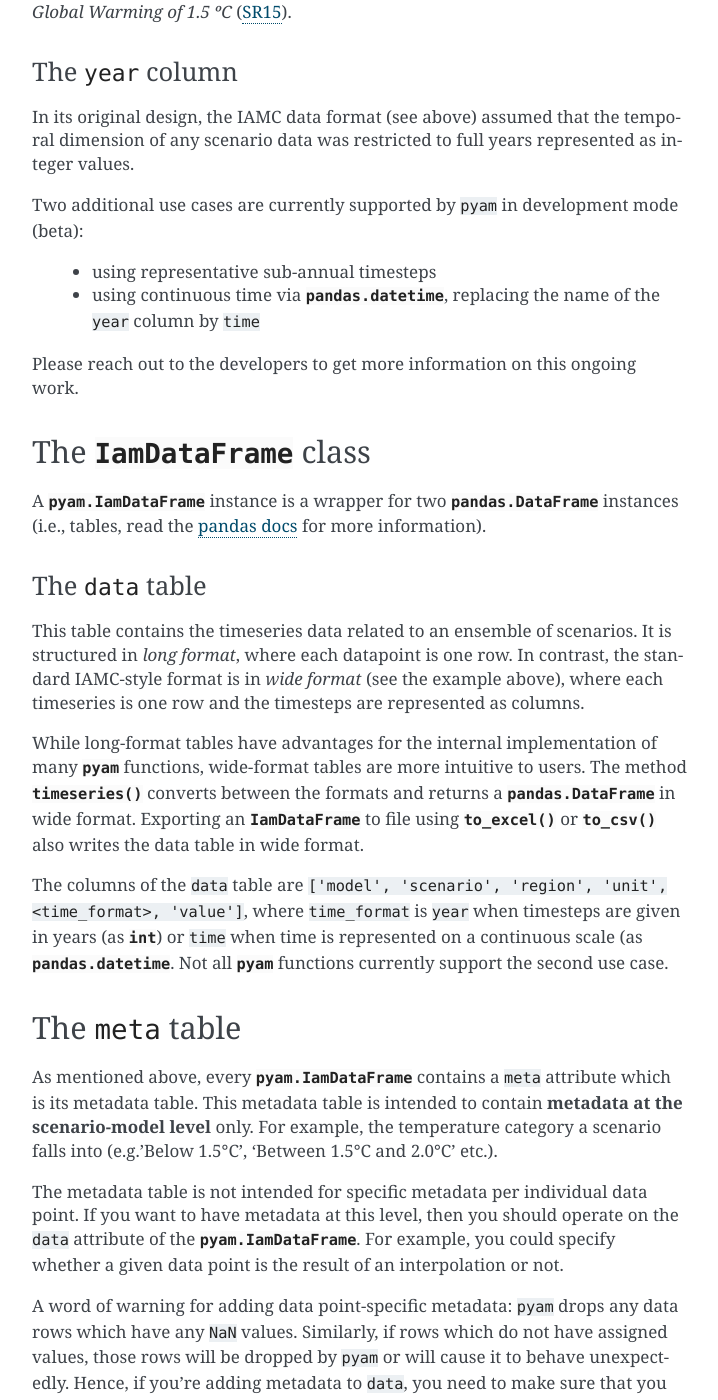
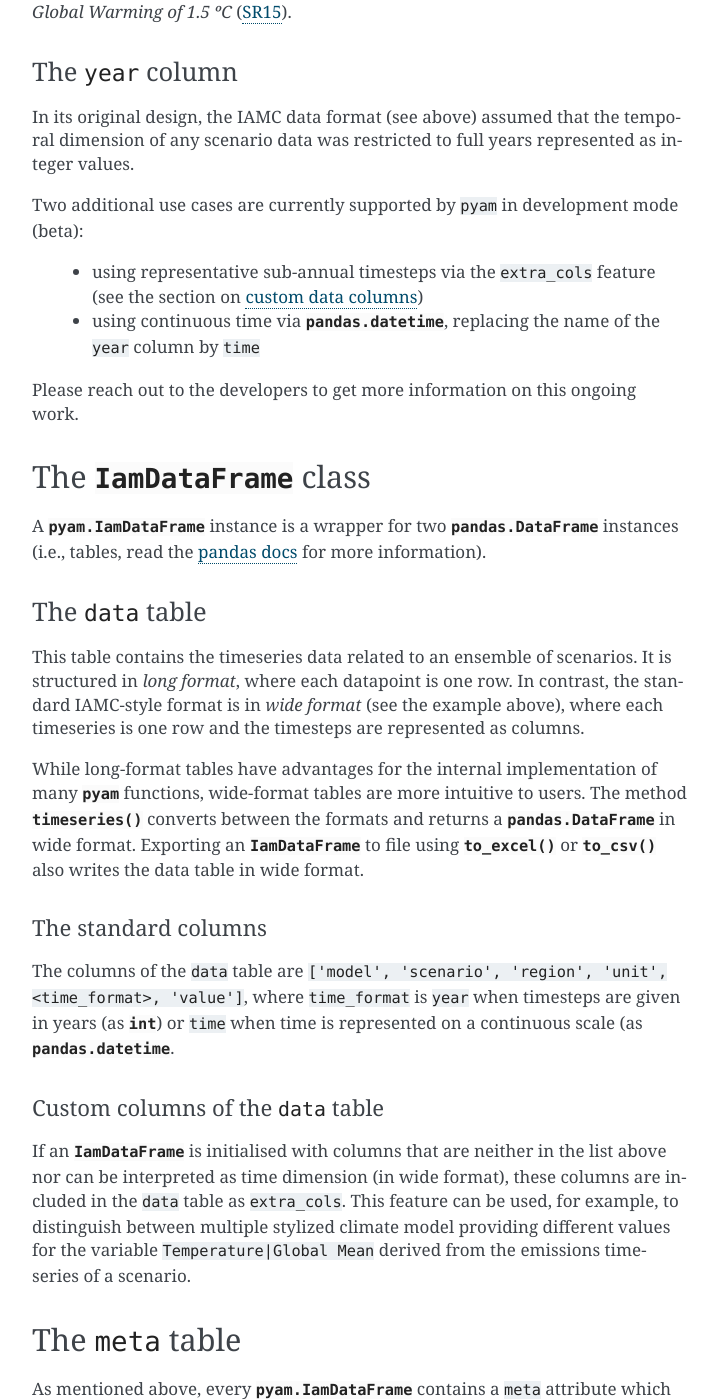
Before and after one commit to IAMconsortium/pyam, a Sphinx documentation site: the page built from doc/source/data.rst, in a window 1280 px wide and 1400 px high, scrolled down 1113 px. Shown: the whole window, without its empty margins (393-1111 px from the left). Built offline with Sphinx 7.4.7, drawn with Linux system fonts in a browser that asks for light colours; pages that are not in the unit, such as notebooks, are missing from menus; cross-references to code outside the pages are shown as plain code.

Commit message:
add subsection on `extra_cols`

```diff
--- a/doc/source/data.rst
+++ b/doc/source/data.rst
@@ -71,13 +71,16 @@ represented as integer values.
 Two additional use cases are currently supported by :code:`pyam` in development
 mode (beta):
 
- - using representative sub-annual timesteps
+ - using representative sub-annual timesteps via the :code:`extra_cols` feature
+   (see the section on `custom data columns`__)
 
  - using continuous time via :class:`pandas.datetime`, replacing the name of
    the :code:`year` column by :code:`time`
 
 Please reach out to the developers to get more information on this
 ongoing work.
+
+__ extra_cols_
 
 The :class:`IamDataFrame` class
 -------------------------------
@@ -105,11 +108,26 @@ Exporting an :class:`IamDataFrame` to file using
 :meth:`to_csv() <pyam.IamDataFrame.to_csv>` also writes the data table
 in wide format.
 
+The standard columns
+^^^^^^^^^^^^^^^^^^^^
+
 The columns of the :code:`data` table are :code:`['model', 'scenario', 'region',
 'unit', <time_format>, 'value']`, where :code:`time_format` is :code:`year`
 when timesteps are given in years (as :class:`int`) or :code:`time` when time
-is represented on a continuous scale (as :class:`pandas.datetime`. Not all
-:class:`pyam` functions currently support the second use case.
+is represented on a continuous scale (as :class:`pandas.datetime`.
+
+.. _extra_cols:
+
+Custom columns of the :code:`data` table
+^^^^^^^^^^^^^^^^^^^^^^^^^^^^^^^^^^^^^^^^
+
+If an :class:`IamDataFrame` is initialised with columns that are neither in the
+list above nor can be interpreted as time dimension (in wide format), these
+columns are included in the :code:`data` table as :code:`extra_cols`.
+This feature can be used, for example, to distinguish between multiple stylized
+climate model providing different values for the variable
+:code:`Temperature|Global Mean` derived from the emissions timeseries of a
+scenario.
 
 The :code:`meta` table
 ----------------------
```
